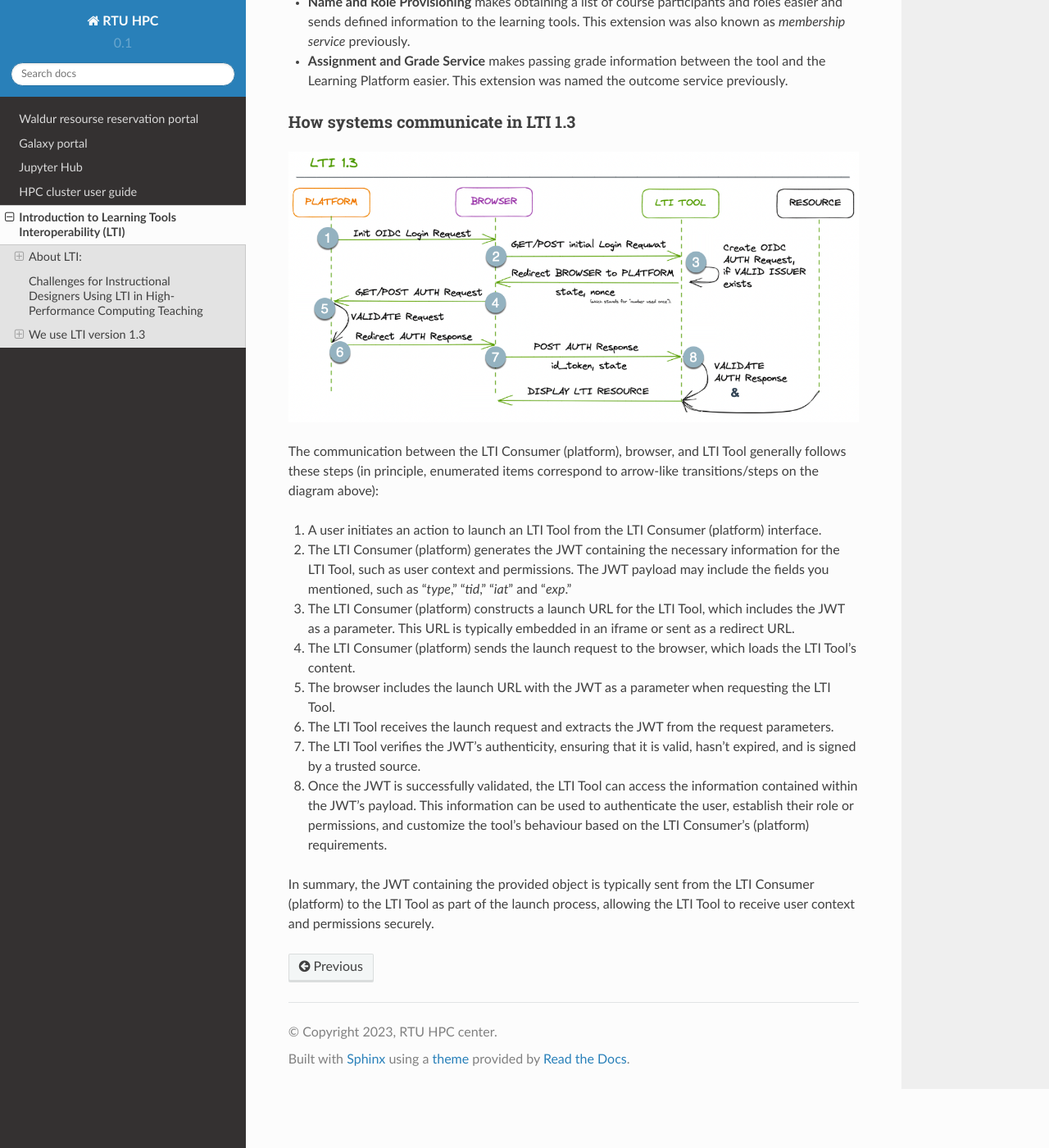
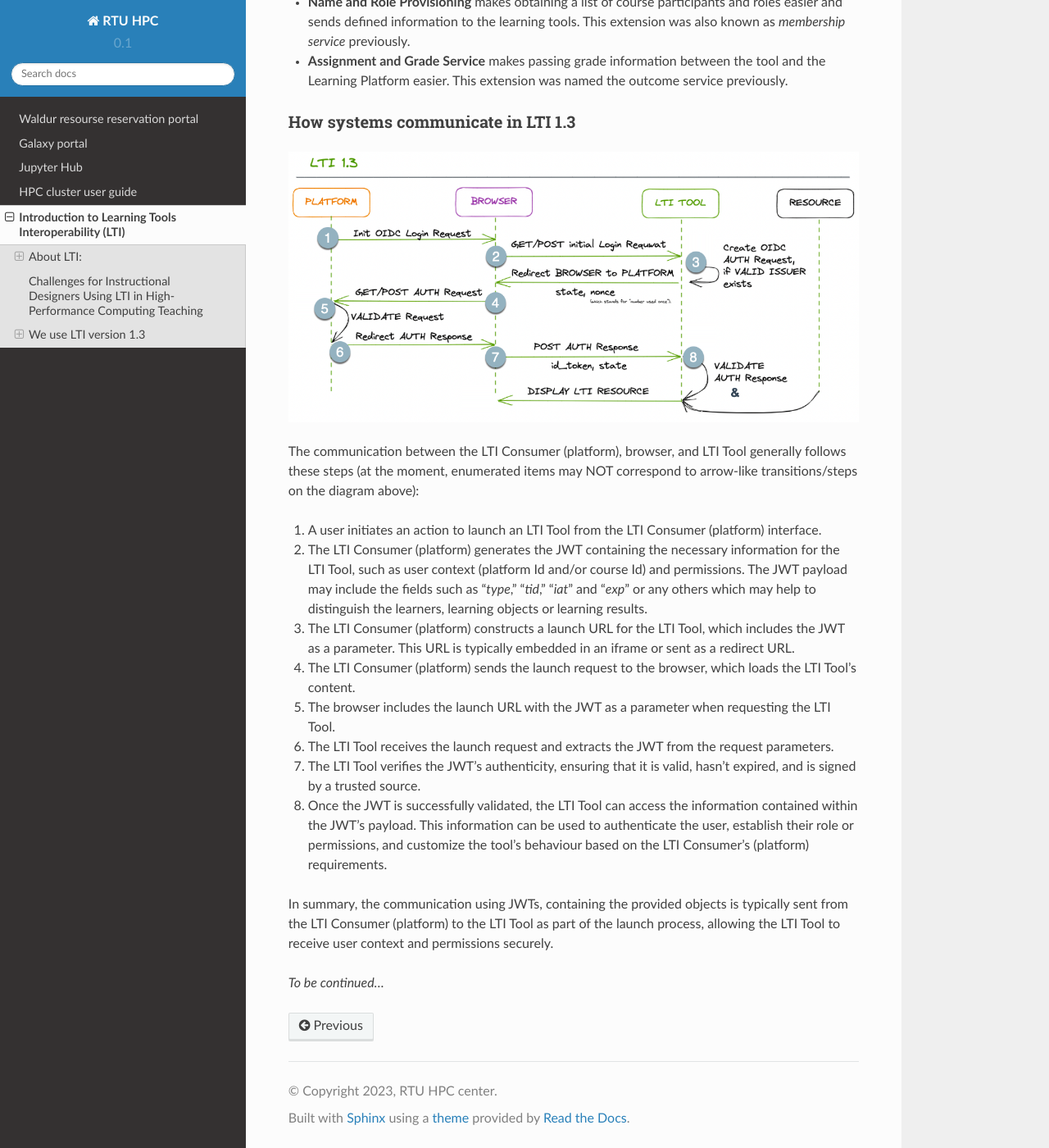
Before and after one commit to rtuhpc/hpc-platform, a Sphinx documentation site: the page built from doc/lti.md, in a window 1280 px wide and 1400 px high, scrolled down 4849 px. Shown: the whole window at 82% size. Built offline with Sphinx 7.4.7 and the Read the Docs theme 2.0.0, drawn with Linux system fonts in a browser that asks for light colours.

Commit message:
Update lti.md

```diff
--- a/doc/lti.md
+++ b/doc/lti.md
@@ -77,9 +77,9 @@ LTI 1.3 improves existing services by allowing new extensions to be layered on t
 
 ![](./images/lti-03.png)
 
-The communication between the LTI Consumer (platform), browser, and LTI Tool generally follows these steps (in principle, enumerated items correspond to arrow-like transitions/steps on the diagram above):
+The communication between the LTI Consumer (platform), browser, and LTI Tool generally follows these steps (at the moment, enumerated items may NOT correspond to arrow-like transitions/steps on the diagram above):
 1. A user initiates an action to launch an LTI Tool from the LTI Consumer (platform) interface.
-2. The LTI Consumer (platform) generates the JWT containing the necessary information for the LTI Tool, such as user context and permissions. The JWT payload may include the fields you mentioned, such as "*type*," "*tid*," "*iat*" and "*exp*."
+2. The LTI Consumer (platform) generates the JWT containing the necessary information for the LTI Tool, such as user context (platform Id and/or course Id) and permissions. The JWT payload may include the fields such as "*type*," "*tid*," "*iat*" and "*exp*" or any others which may help to distinguish the learners, learning objects or learning results.
 3. The LTI Consumer (platform) constructs a launch URL for the LTI Tool, which includes the JWT as a parameter. This URL is typically embedded in an iframe or sent as a redirect URL.
 4. The LTI Consumer (platform) sends the launch request to the browser, which loads the LTI Tool's content.
 5. The browser includes the launch URL with the JWT as a parameter when requesting the LTI Tool.
@@ -87,4 +87,6 @@ The communication between the LTI Consumer (platform), browser, and LTI Tool gen
 7. The LTI Tool verifies the JWT's authenticity, ensuring that it is valid, hasn't expired, and is signed by a trusted source.
 8. Once the JWT is successfully validated, the LTI Tool can access the information contained within the JWT's payload. This information can be used to authenticate the user, establish their role or permissions, and customize the tool's behaviour based on the LTI Consumer's (platform) requirements.
 
-In summary, the JWT containing the provided object is typically sent from the LTI Consumer (platform) to the LTI Tool as part of the launch process, allowing the LTI Tool to receive user context and permissions securely.
+In summary, the communication using JWTs, containing the provided objects is typically sent from the LTI Consumer (platform) to the LTI Tool as part of the launch process, allowing the LTI Tool to receive user context and permissions securely.
+
+*To be continued...*
```
